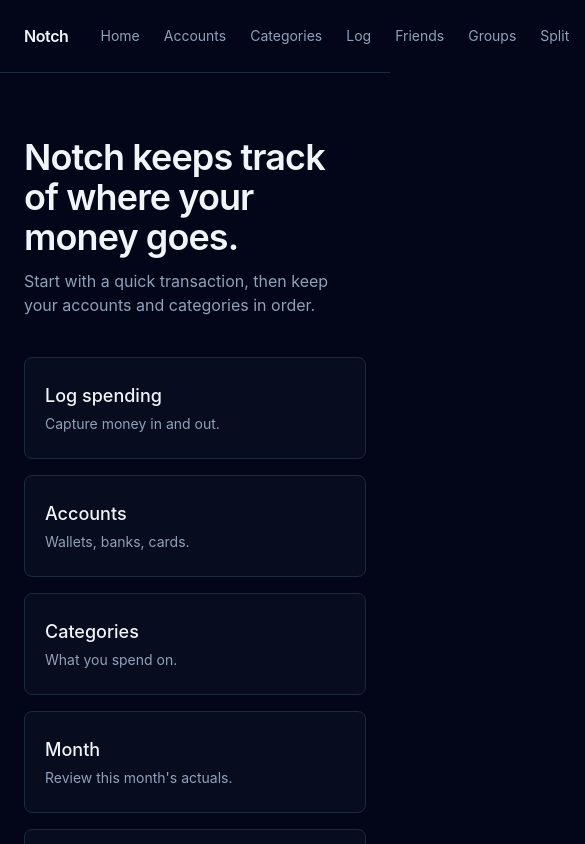
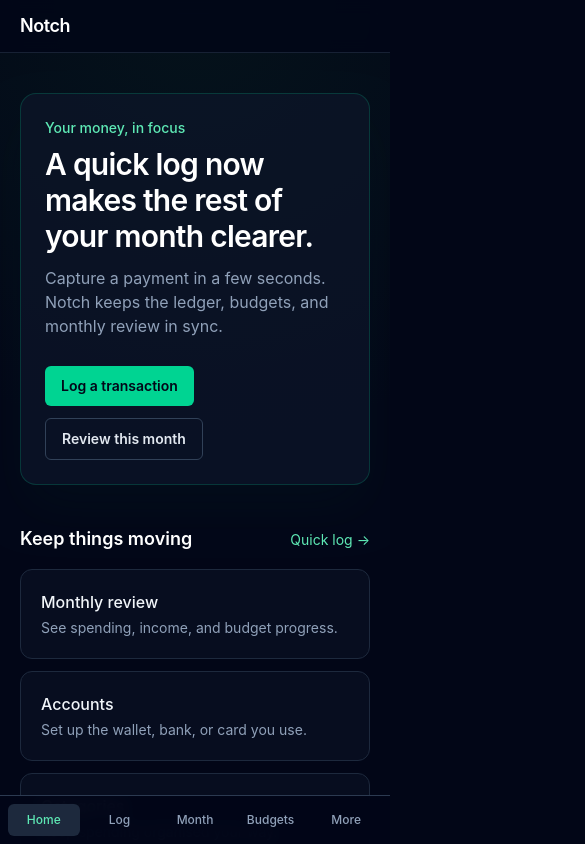
Before and after one commit to kaianbenitez/notchAI, a Next.js app: page / in a window 390 px wide. Shown: the top 844 px of the page, 585 px wide, since content can reach past the window. Built offline with nearby package versions, Linux system fonts and the light colour scheme.

Commit message:
Improve mobile navigation and capture flow

```diff
--- a/src/app/globals.css
+++ b/src/app/globals.css
@@ -10,4 +10,13 @@
 
 body {
   margin: 0;
+  background:
+    radial-gradient(circle at top, rgb(20 83 45 / 0.16), transparent 28rem),
+    #020617;
 }
+
+@media (max-width: 767px) {
+  body {
+    padding-bottom: calc(4.5rem + env(safe-area-inset-bottom));
+  }
+}
--- a/src/app/layout.tsx
+++ b/src/app/layout.tsx
@@ -1,5 +1,5 @@
 import type { Metadata } from "next";
-import Link from "next/link";
+import { AppNavigation } from "../components/AppNavigation";
 import "./globals.css";
 
 export const metadata: Metadata = {
@@ -7,43 +7,11 @@
   description: "Where your money goes.",
 };
 
-const NAV = [
-  { href: "/", label: "Home" },
-  { href: "/accounts", label: "Accounts" },
-  { href: "/categories", label: "Categories" },
-  { href: "/log", label: "Log" },
-  { href: "/friends", label: "Friends" },
-  { href: "/groups", label: "Groups" },
-  { href: "/split", label: "Split" },
-  { href: "/month", label: "Month" },
-  { href: "/budgets", label: "Budgets" },
-  { href: "/net-worth", label: "Net worth" },
-  { href: "/bills", label: "Bills" },
-  { href: "/import", label: "Import" },
-  { href: "/review", label: "Review" },
-  { href: "/changelog", label: "Changelog" },
-];
-
 export default function RootLayout({ children }: Readonly<{ children: React.ReactNode }>) {
   return (
     <html lang="en">
-      <body className="min-h-screen bg-slate-950 text-slate-100">
-        <nav className="border-b border-slate-800">
-          <div className="mx-auto flex w-full max-w-3xl items-center gap-6 px-6 py-4 text-sm">
-            <Link href="/" className="mr-2 text-base font-semibold tracking-tight text-slate-100">
-              Notch
-            </Link>
-            {NAV.map((item) => (
-              <Link
-                key={item.href}
-                href={item.href}
-                className="text-slate-400 transition-colors hover:text-slate-100"
-              >
-                {item.label}
-              </Link>
-            ))}
-          </div>
-        </nav>
+      <body className="min-h-screen bg-slate-950 text-slate-100 antialiased">
+        <AppNavigation />
         {children}
       </body>
     </html>
--- a/src/app/page.tsx
+++ b/src/app/page.tsx
@@ -1,33 +1,40 @@
 import Link from "next/link";
 
-const NEXT_UP = [
-  { href: "/log", label: "Log spending", blurb: "Capture money in and out." },
-  { href: "/accounts", label: "Accounts", blurb: "Wallets, banks, cards." },
-  { href: "/categories", label: "Categories", blurb: "What you spend on." },
-  { href: "/month", label: "Month", blurb: "Review this month's actuals." },
-  { href: "/net-worth", label: "Net worth", blurb: "Track manual assets and savings goals." },
+const TOOLS = [
+  { href: "/month", label: "Monthly review", blurb: "See spending, income, and budget progress." },
+  { href: "/accounts", label: "Accounts", blurb: "Set up the wallet, bank, or card you use." },
+  { href: "/categories", label: "Categories", blurb: "Keep spending organised your way." },
+  { href: "/import", label: "Import statement", blurb: "Bring in history when you need it." },
 ];
 
 export default function Home() {
   return (
-    <main className="mx-auto w-full max-w-3xl px-6 py-16">
-      <h1 className="text-4xl font-semibold tracking-tight">
-        Notch keeps track of where your money goes.
-      </h1>
-      <p className="mt-3 max-w-xl text-slate-400">Start with a quick transaction, then keep your accounts and categories in order.</p>
+    <main className="mx-auto w-full max-w-4xl px-5 py-10 sm:px-6 sm:py-16">
+      <section className="rounded-2xl border border-emerald-400/20 bg-slate-900/65 p-6 shadow-2xl shadow-emerald-950/20 sm:p-9">
+        <p className="text-sm font-medium text-emerald-300">Your money, in focus</p>
+        <h1 className="mt-2 max-w-2xl text-3xl font-semibold tracking-tight text-white sm:text-4xl">A quick log now makes the rest of your month clearer.</h1>
+        <p className="mt-3 max-w-xl text-slate-400">Capture a payment in a few seconds. Notch keeps the ledger, budgets, and monthly review in sync.</p>
+        <div className="mt-7 flex flex-wrap gap-3">
+          <Link href="/log" className="rounded-md bg-emerald-400 px-4 py-2.5 text-sm font-semibold text-slate-950 transition-colors hover:bg-emerald-300">Log a transaction</Link>
+          <Link href="/month" className="rounded-md border border-slate-700 px-4 py-2.5 text-sm font-semibold text-slate-200 transition-colors hover:border-slate-500 hover:text-white">Review this month</Link>
+        </div>
+      </section>
 
-      <div className="mt-10 grid gap-4 sm:grid-cols-3">
-        {NEXT_UP.map((item) => (
+      <section className="mt-10">
+        <div className="flex items-baseline justify-between gap-4"><h2 className="text-lg font-semibold text-white">Keep things moving</h2><Link href="/log" className="text-sm text-emerald-300 hover:text-emerald-200">Quick log →</Link></div>
+        <div className="mt-4 grid gap-3 sm:grid-cols-2">
+        {TOOLS.map((item) => (
           <Link
             key={item.href}
             href={item.href}
-            className="rounded-lg border border-slate-800 bg-slate-900/40 px-5 py-6 transition-colors hover:border-emerald-500"
+            className="rounded-xl border border-slate-800 bg-slate-900/40 px-5 py-5 transition-colors hover:border-emerald-400/70 hover:bg-slate-900"
           >
-            <span className="text-lg font-medium">{item.label}</span>
+            <span className="font-medium text-slate-100">{item.label}</span>
             <span className="mt-1 block text-sm text-slate-400">{item.blurb}</span>
           </Link>
         ))}
-      </div>
+        </div>
+      </section>
     </main>
   );
 }
--- /dev/null
+++ b/src/components/AppNavigation.tsx
@@ -0,0 +1,60 @@
+"use client";
+
+import Link from "next/link";
+import { usePathname } from "next/navigation";
+
+const PRIMARY_NAV = [
+  { href: "/", label: "Home", shortLabel: "Home" },
+  { href: "/log", label: "Log", shortLabel: "Log" },
+  { href: "/month", label: "Month", shortLabel: "Month" },
+  { href: "/budgets", label: "Budgets", shortLabel: "Budgets" },
+  { href: "/accounts", label: "Accounts", shortLabel: "More" },
+];
+
+const SECONDARY_NAV = [
+  { href: "/accounts", label: "Accounts" },
+  { href: "/categories", label: "Categories" },
+  { href: "/friends", label: "Friends" },
+  { href: "/groups", label: "Groups" },
+  { href: "/split", label: "Split" },
+  { href: "/net-worth", label: "Net worth" },
+  { href: "/bills", label: "Bills" },
+  { href: "/import", label: "Import" },
+  { href: "/review", label: "Review" },
+  { href: "/changelog", label: "Changelog" },
+];
+
+function isActive(pathname: string, href: string): boolean {
+  return href === "/" ? pathname === href : pathname === href || pathname.startsWith(`${href}/`);
+}
+
+export function AppNavigation() {
+  const pathname = usePathname();
+
+  return <>
+    <header className="border-b border-slate-800/80 bg-slate-950/85 backdrop-blur md:sticky md:top-0 md:z-20">
+      <div className="mx-auto flex w-full max-w-6xl items-center gap-8 px-5 py-3 sm:px-6">
+        <Link href="/" className="shrink-0 text-lg font-semibold tracking-tight text-white">Notch</Link>
+        <nav aria-label="Main navigation" className="hidden items-center gap-1 md:flex">
+          {PRIMARY_NAV.slice(0, 4).map((item) => <Link key={item.href} href={item.href} className={`rounded-md px-3 py-2 text-sm transition-colors ${isActive(pathname, item.href) ? "bg-slate-800 text-white" : "text-slate-400 hover:bg-slate-900 hover:text-white"}`}>
+            {item.label}
+          </Link>)}
+          <details className="relative">
+            <summary className="cursor-pointer list-none rounded-md px-3 py-2 text-sm text-slate-400 hover:bg-slate-900 hover:text-white">More</summary>
+            <div className="absolute right-0 top-10 z-30 grid w-40 gap-1 rounded-lg border border-slate-700 bg-slate-900 p-2 shadow-xl">
+              {SECONDARY_NAV.map((item) => <Link key={item.href} href={item.href} className={`rounded px-3 py-2 text-sm ${isActive(pathname, item.href) ? "bg-slate-800 text-white" : "text-slate-300 hover:bg-slate-800 hover:text-white"}`}>{item.label}</Link>)}
+            </div>
+          </details>
+        </nav>
+        <Link href="/log" className="ml-auto hidden rounded-md bg-emerald-400 px-3 py-2 text-sm font-semibold text-slate-950 transition-colors hover:bg-emerald-300 md:block">Log transaction</Link>
+      </div>
+    </header>
+    <nav aria-label="Mobile navigation" className="fixed inset-x-0 bottom-0 z-30 border-t border-slate-700/90 bg-slate-950/95 px-2 pb-[max(0.5rem,env(safe-area-inset-bottom))] pt-2 backdrop-blur md:hidden">
+      <div className="mx-auto grid max-w-lg grid-cols-5 gap-1">
+        {PRIMARY_NAV.map((item) => <Link key={item.href} href={item.href} className={`rounded-md px-1 py-2 text-center text-xs font-medium transition-colors ${isActive(pathname, item.href) ? "bg-slate-800 text-emerald-300" : "text-slate-400 hover:text-white"}`}>
+          {item.shortLabel}
+        </Link>)}
+      </div>
+    </nav>
+  </>;
+}
--- a/src/components/CaptureForm.tsx
+++ b/src/components/CaptureForm.tsx
@@ -262,7 +262,7 @@
   }, [speechListening]);
 
   return <>
-    <form onSubmit={submit} className="border border-slate-800 bg-slate-900/40 p-5 sm:p-6">
+    <form onSubmit={submit} className="rounded-xl border border-slate-800 bg-slate-900/60 p-5 shadow-xl shadow-slate-950/20 sm:p-6">
       <div className="mb-5 flex border-b border-slate-700">
         {(["out", "in"] as const).map((choice) => <a key={choice} href={choice === "out" ? "/log" : "/log?direction=in"} className={`border-b-2 px-4 py-2 text-sm font-medium ${direction === choice ? "border-emerald-400 text-slate-100" : "border-transparent text-slate-400 hover:text-slate-200"}`}>
           {choice === "out" ? "Money out" : "Money in"}
@@ -296,7 +296,7 @@
           <input ref={payeeRef} name="payee" required maxLength={200} autoComplete="off" value={values.payee} onChange={(event) => setValues({ ...values, payee: event.target.value })} placeholder={direction === "out" ? "e.g. Jollibee" : "e.g. Salary"} className="border border-slate-700 bg-slate-950 px-3 py-2 text-slate-100 placeholder:text-slate-600" />
         </label>
         <label className="grid gap-1.5 text-sm text-slate-300">Amount
-          <input name="amount" required inputMode="decimal" autoComplete="off" value={values.amount} onChange={(event) => setValues({ ...values, amount: event.target.value })} placeholder="0.00" className="border border-slate-700 bg-slate-950 px-3 py-2 text-slate-100 placeholder:text-slate-600" />
+          <input name="amount" required inputMode="decimal" autoComplete="off" value={values.amount} onChange={(event) => setValues({ ...values, amount: event.target.value })} placeholder="0.00" className="border border-slate-700 bg-slate-950 px-3 py-2 text-lg font-medium tabular-nums text-slate-100 placeholder:text-slate-600" />
         </label>
         <label className="grid gap-1.5 text-sm text-slate-300">Category
           <select name="categoryId" required value={values.categoryId} onChange={(event) => setValues({ ...values, categoryId: event.target.value })} className="border border-slate-700 bg-slate-950 px-3 py-2 text-slate-100">
@@ -316,7 +316,7 @@
       </div>
       {error && <p role="alert" className="mt-4 text-sm text-red-400">{error}</p>}
       {notice && <p role="status" className="mt-4 text-sm text-amber-300">{notice}</p>}
-      <button type="submit" disabled={pending} className="mt-5 bg-emerald-500 px-4 py-2 text-sm font-medium text-slate-950 hover:bg-emerald-400 disabled:opacity-60">
+      <button type="submit" disabled={pending} className="mt-5 w-full rounded-md bg-emerald-400 px-4 py-3 text-sm font-semibold text-slate-950 hover:bg-emerald-300 disabled:opacity-60 sm:w-auto">
         {pending ? "Saving…" : "Save transaction"}
       </button>
     </form>
```
